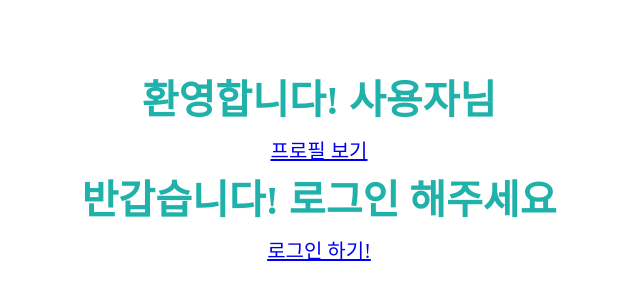
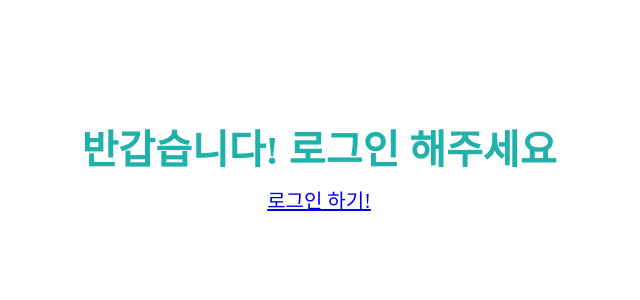
Before and after one commit to yeodahui/recoil_login, a React (Create React App) app: page / in a window 1280 px wide. Shown: the part 154-454 px from the top of the page, without its empty margins (321-961 px from the left). Built offline with nearby package versions, Linux system fonts and the light colour scheme.

Commit message:
홈 조건식렌더링 추가

```diff
--- a/src/pages/Home.jsx
+++ b/src/pages/Home.jsx
@@ -1,19 +1,28 @@
 import { Link } from "react-router-dom";
+import { useRecoilValue } from "recoil";
+import { userAtom } from "../atoms/AuthAtom";
 
 function Home() {
+  const user = useRecoilValue(userAtom);
+
   return (
     <main className="wrapper">
       <div className="container">
-        {/* 사용자가 로그인했을 경우 */}
+        {user.token ? (
+          <>
             <h2 className="title">환영합니다! 사용자님</h2>
             <Link to="/user" className="link-login">
               프로필 보기
             </Link>
-        {/* 사용자가 로그인 하지 않은 상태일 경우 */}
+          </>
+        ) : (
+          <>
             <h2 className="title">반갑습니다! 로그인 해주세요</h2>
             <Link to="/login" className="link-login">
               로그인 하기!
             </Link>
+          </>
+        )}
       </div>
     </main>
   );
```
Lines whose indentation alone changed are shown as unchanged.
